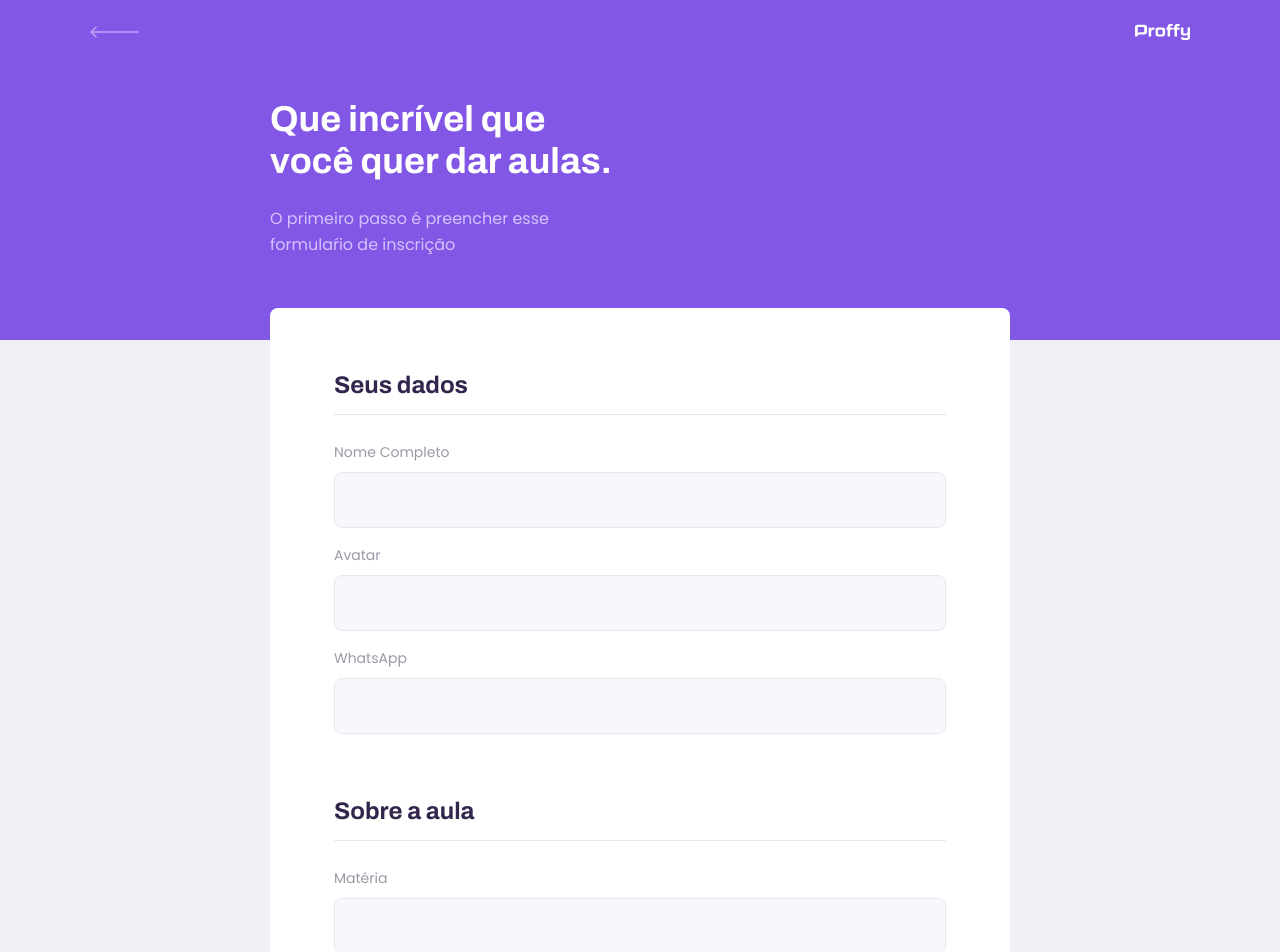
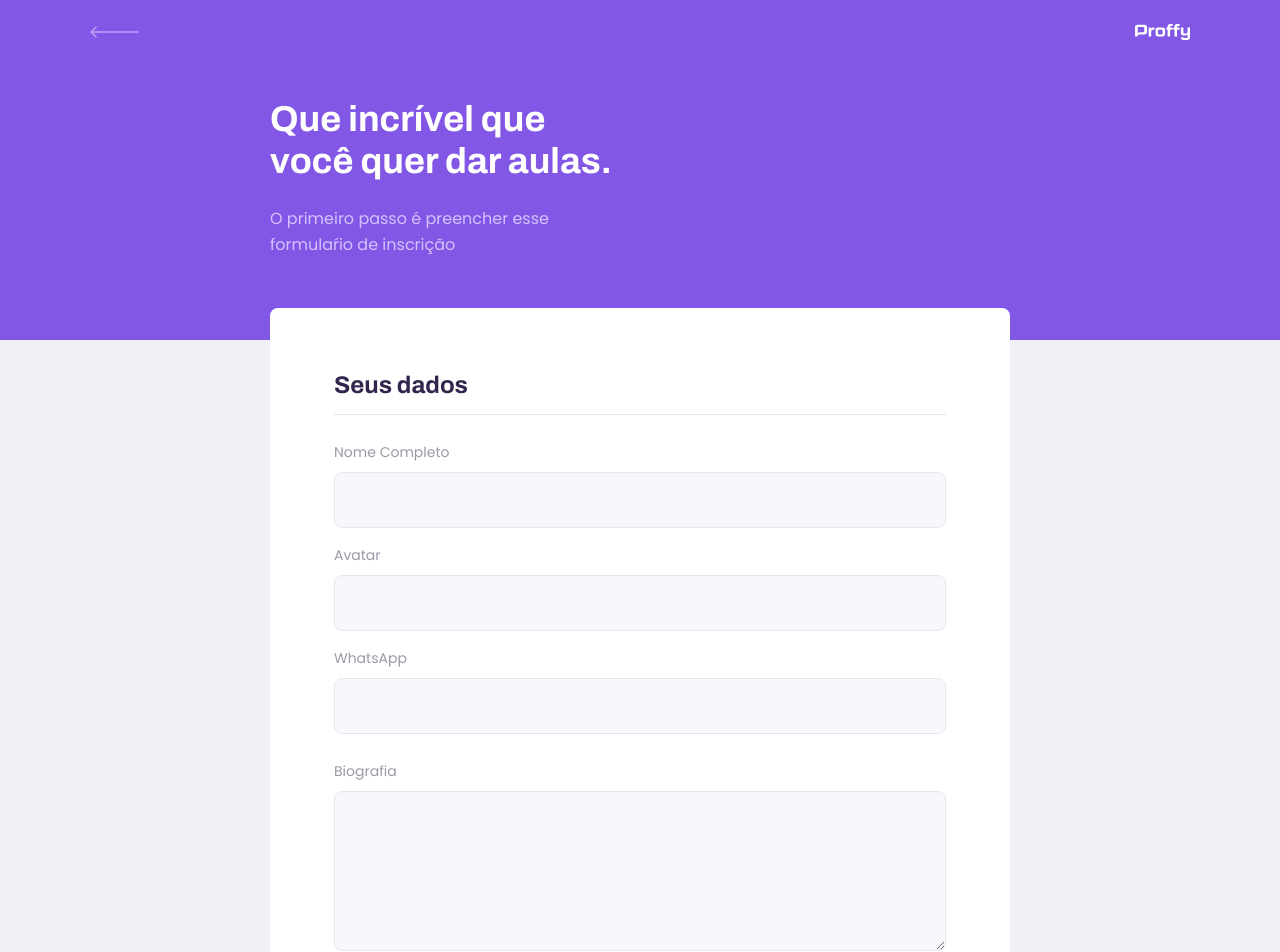
Before and after one commit to Felipe-Santana/proffy-web, a React (Create React App) app: page /give-classes in a window 1280 px wide. Shown: the top 952 px of the page. Built offline with nearby package versions, Linux system fonts and the light colour scheme.

Commit message:
:sparkles: Add textarea component

```diff
--- /dev/null
+++ b/src/components/Textarea/index.tsx
@@ -0,0 +1,19 @@
+import React, { TextareaHTMLAttributes } from "react";
+
+import "./styles.css";
+
+interface TextareaProps extends TextareaHTMLAttributes<HTMLTextAreaElement> {
+  label: string;
+  name: string;
+}
+
+const Input: React.FC<TextareaProps> = ({ label, name, ...rest }) => {
+  return (
+    <div className="textarea-block">
+      <label htmlFor={name}>{label}</label>
+      <textarea id={name} {...rest} />
+    </div>
+  );
+};
+
+export default Input;
--- /dev/null
+++ b/src/components/Textarea/styles.css
@@ -0,0 +1,36 @@
+.textarea-block {
+  position: relative;
+}
+
+.textarea-block + .textarea-block {
+  margin-top: 1.4rem;
+}
+
+.textarea-block label {
+  font-size: 1.4rem;
+}
+
+.textarea-block textarea {
+  width: 100%;
+  height: 16rem;
+  min-height: 8rem;
+  margin-top: 0.8rem;
+  border-radius: 0.8rem;
+  background: var(--color-input-background);
+  border: 1px solid var(--color-line-in-white);
+  outline: 0;
+  resize: vertical;
+  padding: 1.2rem 1.6rem;
+  font: 1.6rem Archivo;
+}
+
+.textarea-block:focus-within::after {
+  width: calc(100% - 3.2rem);
+  height: 2px;
+  content: "";
+  background: var(--color-primary-light);
+  position: absolute;
+  left: 1.6rem;
+  right: 1.6rem;
+  bottom: 7px;
+}
--- a/src/pages/TeacherForm/index.tsx
+++ b/src/pages/TeacherForm/index.tsx
@@ -3,6 +3,7 @@ import React from "react";
 import "./styles.css";
 import PageHeader from "../../components/PageHeader";
 import Input from "../../components/Input";
+import Textarea from "../../components/Textarea";
 
 import warningIcon from "../../assets/images/icons/warning.svg";
 
@@ -20,6 +21,7 @@ function TeacherForm() {
           <Input label="Nome Completo" name="name" />
           <Input label="Avatar" name="avatar" />
           <Input label="WhatsApp" name="whatsapp" />
+          <Textarea label="Biografia" name="bio" />
         </fieldset>
         <fieldset>
           <legend>Sobre a aula</legend>
--- a/src/pages/TeacherForm/styles.css
+++ b/src/pages/TeacherForm/styles.css
@@ -36,6 +36,10 @@
   width: 100%;
   padding-bottom: 1.6rem;
   border-bottom: 1px solid var(--color-line-in-white);
+}
+
+#page-teacher-form main fieldset .input-block + .textarea-block {
+  margin-top: 2.4rem;
 }
 
 #page-teacher-form main label {
```
